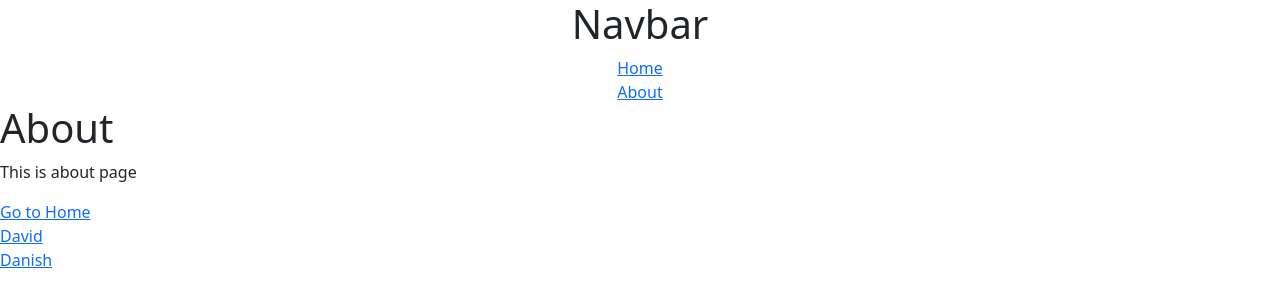
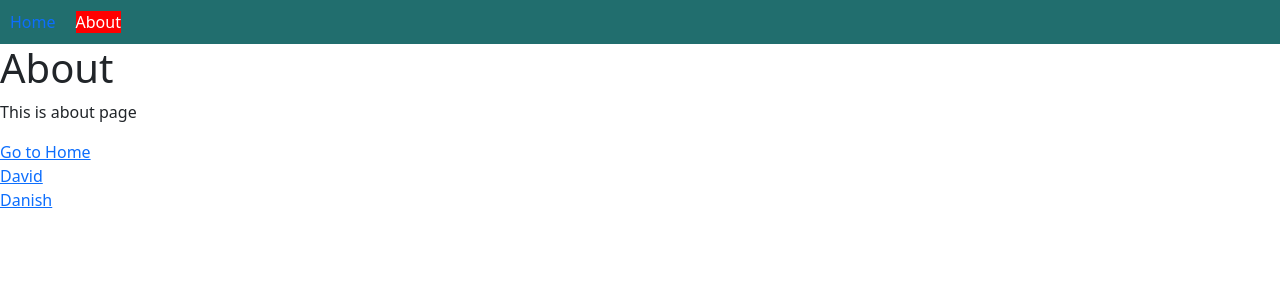
Before and after one commit to hmfaaiz/react_challenge, a React (Create React App) app: page /about in a window 1280 px wide. Shown: the top 304 px of the page. Built offline with nearby package versions, Linux system fonts and the light colour scheme.

Commit message:
Add css in Navbar, active link

```diff
--- a/src/App.css
+++ b/src/App.css
@@ -22,3 +22,22 @@ table, th, td {
 th, td {
   background-color: #96D4D4;
 }
+
+.nav{
+  text-align: right;
+  background-color: #216e6e;
+
+}
+.nav li{
+  display: inline-block;
+  padding: 10px 10px;
+
+}
+
+.link{
+  text-decoration: none;
+}
+.active{
+  background-color: rgb(255, 0, 0);
+  color: rgb(255, 255, 255);
+}
--- a/src/components/Navbar.js
+++ b/src/components/Navbar.js
@@ -1,21 +1,24 @@
 import React from 'react'
 import '../App.css';
 
-import {Link } from "react-router-dom";
+import { Link,NavLink } from "react-router-dom";
 function Navbar() {
 
   return (
-
-      <div className="App">
+    <>
+      <div>
+        <ul  className="nav">
+          <li><NavLink className="link" to="/home" >Home</NavLink></li>
+          <li><NavLink className="link" to="/about" >About</NavLink></li>
+        </ul>
+      </div>
+      {/* <div className='App'>
         <h1>Navbar</h1>
+      </div> */}
 
 
-        <Link to="/home" >Home</Link>
-        <br />
-        <Link to="/about" >About</Link>
 
-
-      </div>
+    </>
 
   );
 }
```
